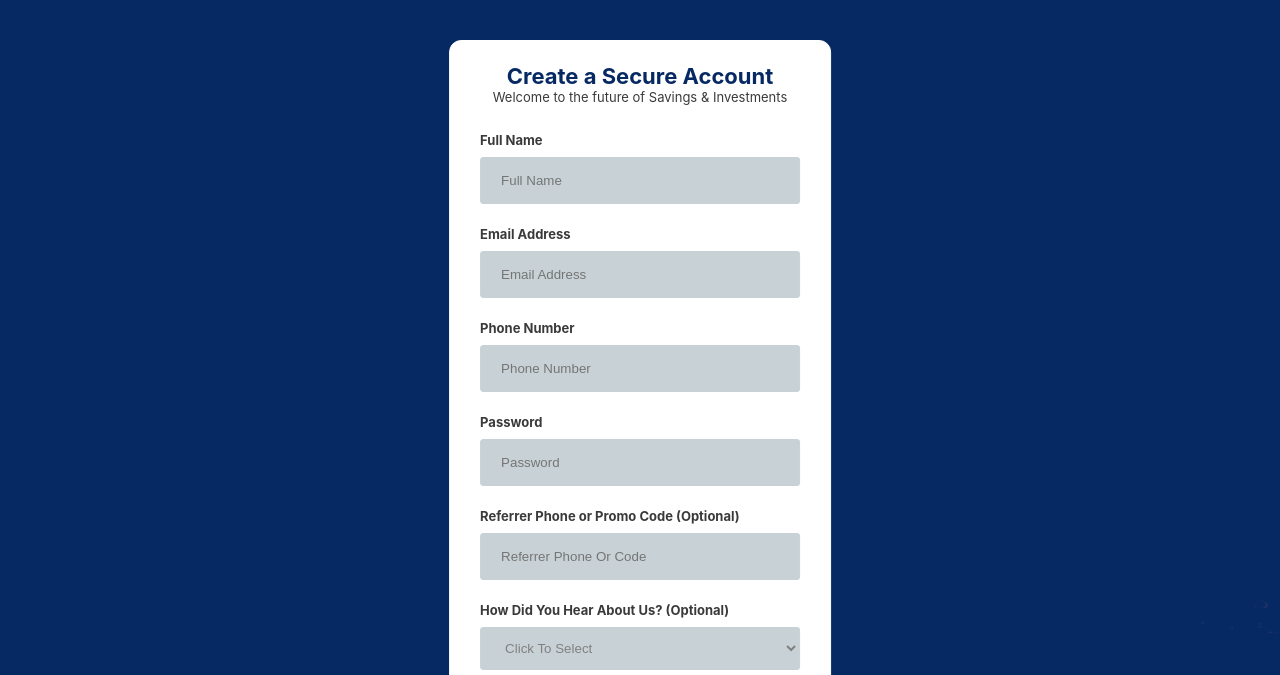
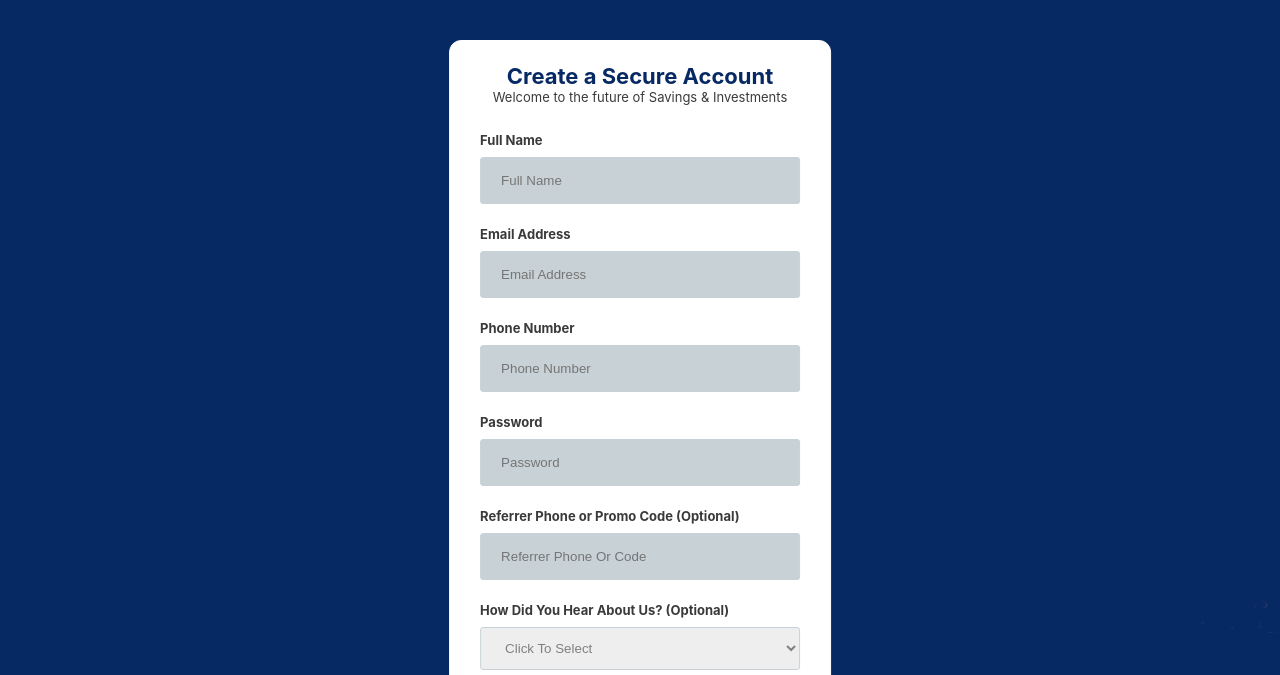
Before and after one commit to EcheMadu/Sign-Up-Page, a plain HTML site: page index.html in a window 1280 px wide. Shown: the part 125-800 px from the top of the page. Drawn offline with Linux system fonts and the light colour scheme.

Commit message:
Update main.css

```diff
--- a/main.css
+++ b/main.css
@@ -70,7 +70,7 @@ input, select {
     color: grey;
 }
 
-select :after {
+#hear-about-us {
     background-color: rgb(238, 238, 238);
 }
 
```
